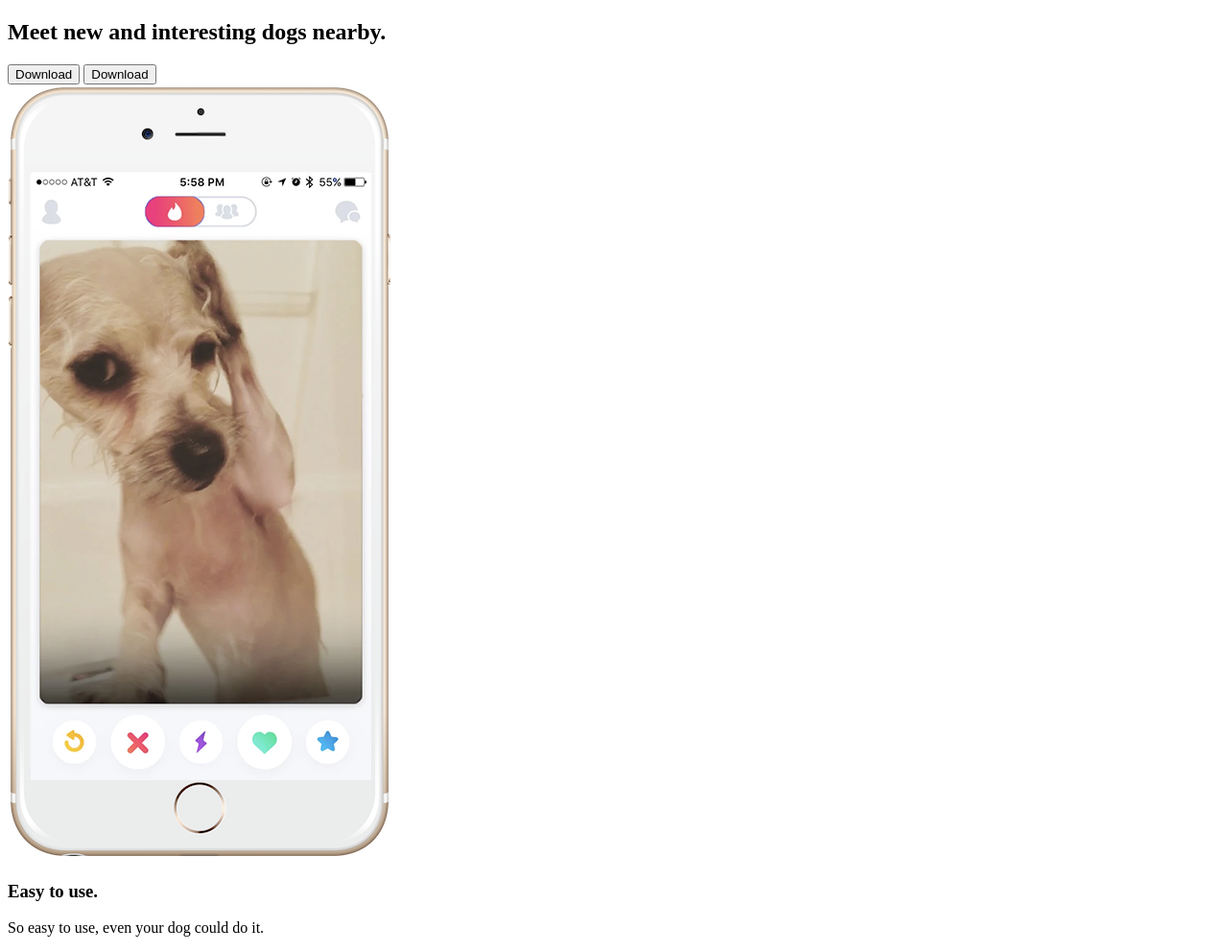
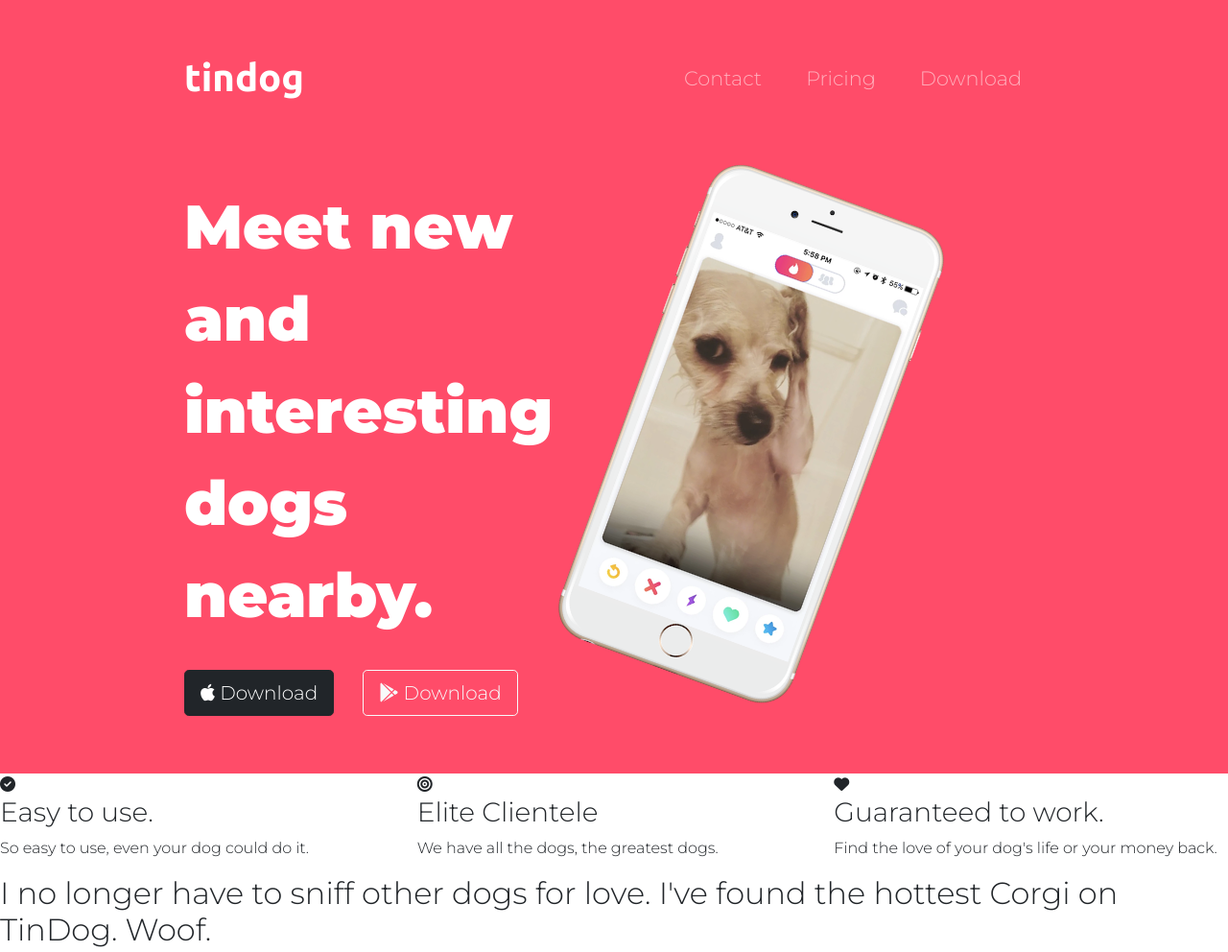
Before and after one commit to JDAV96/TinDog, a plain HTML site: page index.html in a window 1280 px wide. Shown: the top 992 px of the page at 96% size. Drawn offline with nearby package versions, Linux system fonts and the light colour scheme.

Commit message:
title page

```diff
--- a/css/styles.css
+++ b/css/styles.css
@@ -0,0 +1,57 @@
+body
+{
+    font-family: 'Montserrat', sans-serif;
+}
+
+h1
+{
+  font-family: 'Montserrat', sans-serif;
+  font-size: 4rem;
+  line-height: 1.5;
+  font-weight: 900;
+  color: white;
+}
+
+.container-fluid
+{
+  padding:3% 15%;
+  background-color: #ff4c69;
+}
+
+/* navbar */
+
+.navbar-brand
+{
+  font-family: "Ubuntu", sans-serif;
+  font-size: 2.5rem;
+  font-weight: 700;
+}
+
+.navbar
+{
+  padding-bottom: 4.5rem;
+}
+
+.nav-item
+{
+  padding: 0 15px;
+}
+
+.nav-link
+{
+  font-size: 1.3rem;
+}
+
+/* buttons */
+
+.dload-btn
+{
+  margin: 5% 6% 5% 0;
+}
+
+/* images */
+.title-image
+{
+  width: 60%;
+  transform: rotate(20deg);
+}
--- a/index.html
+++ b/index.html
@@ -4,27 +4,58 @@
 <head>
   <meta charset="utf-8">
   <title>TinDog</title>
+
+  <!-- Bootstrap -->
+  <link href="https://cdn.jsdelivr.net/npm/bootstrap@5.1.3/dist/css/bootstrap.min.css" rel="stylesheet" integrity="sha384-1BmE4kWBq78iYhFldvKuhfTAU6auU8tT94WrHftjDbrCEXSU1oBoqyl2QvZ6jIW3" crossorigin="anonymous">
+
+  <!-- Google Fonts -->
+  <link rel="preconnect" href="https://fonts.googleapis.com">
+  <link rel="preconnect" href="https://fonts.gstatic.com" crossorigin>
+  <link href="https://fonts.googleapis.com/css2?family=Montserrat:wght@300;700;900&family=Ubuntu:ital,wght@0,700;1,400&display=swap" rel="stylesheet">
+
+  <!-- Custom CSS -->
   <link rel="stylesheet" href="css/styles.css">
+
+  <!-- Font Awesome -->
+  <script src="https://kit.fontawesome.com/df9575c474.js" crossorigin="anonymous"></script>
 </head>
 
 <body>
 
   <section id="title">
-
-    <!-- Nav Bar -->
-
-
-
+    <div class="container-fluid">
+      <nav class="navbar navbar-expand-lg navbar-dark">
+        <a class="navbar-brand" href="#">tindog</a>
+        <button class="navbar-toggler" type="button" data-bs-toggle="collapse" data-bs-target="#navbarSupportedContent" aria-controls="navbarSupportedContent" aria-expanded="false" aria-label="Toggle navigation">
+          <span class="navbar-toggler-icon"></span>
+        </button>
+        <div class="collapse navbar-collapse" id="navbarSupportedContent">
+          <ul class="navbar-nav ms-auto">
+            <li class="nav-item">
+              <a class="nav-link" href="#">Contact</a>
+            </li>
+            <li class="nav-item">
+              <a class="nav-link" href="#">Pricing</a>
+            </li>
+            <li class="nav-item">
+              <a class="nav-link" href="#">Download</a>
+            </li>
+          </ul>
+        </div>
+      </nav>
 
       <!-- Title -->
+      <div class="row">
+        <div class="col-md-6">
+          <h1>Meet new and interesting dogs nearby.</h1>
+          <button type="button" class="btn btn-dark btn-lg dload-btn"><span class="fab fa-apple"></span> Download</button>
+          <button type="button" class="btn btn-outline-light btn-lg dload-btn"><span class="fab fa-google-play"></span> Download</button>
+        </div>
+        <div class="col-md-6">
+          <img class="title-image" src="images/iphone6.png" alt="iphone-mockup">
+        </div>
+      </div>
 
-    <div>
-      <h1>Meet new and interesting dogs nearby.</h1>
-      <button type="button">Download</button>
-      <button type="button">Download</button>
-    </div>
-    <div>
-      <img src="images/iphone6.png" alt="iphone-mockup">
     </div>
 
   </section>
@@ -33,15 +64,25 @@
   <!-- Features -->
 
   <section id="features">
-
+    <div class="row row-cols-md-3 row-cols-1">
+      <div class="col">
+        <i class="fas fa-check-circle"></i>
         <h3>Easy to use.</h3>
         <p>So easy to use, even your dog could do it.</p>
+      </div>
 
+      <div class="col">
+        <i class="fas fa-bullseye"></i>
         <h3>Elite Clientele</h3>
         <p>We have all the dogs, the greatest dogs.</p>
+      </div>
 
+      <div class="col">
+        <i class="fas fa-heart"></i>
         <h3>Guaranteed to work.</h3>
         <p>Find the love of your dog's life or your money back.</p>
+      </div>
+    </div>
 
   </section>
 
@@ -125,7 +166,7 @@
     <p>© Copyright 2018 TinDog</p>
 
   </footer>
-
+  <script src="https://cdn.jsdelivr.net/npm/bootstrap@5.1.3/dist/js/bootstrap.bundle.min.js" integrity="sha384-ka7Sk0Gln4gmtz2MlQnikT1wXgYsOg+OMhuP+IlRH9sENBO0LRn5q+8nbTov4+1p" crossorigin="anonymous"></script>
 
 </body>
 
```
Lines whose indentation alone changed are shown as unchanged.
